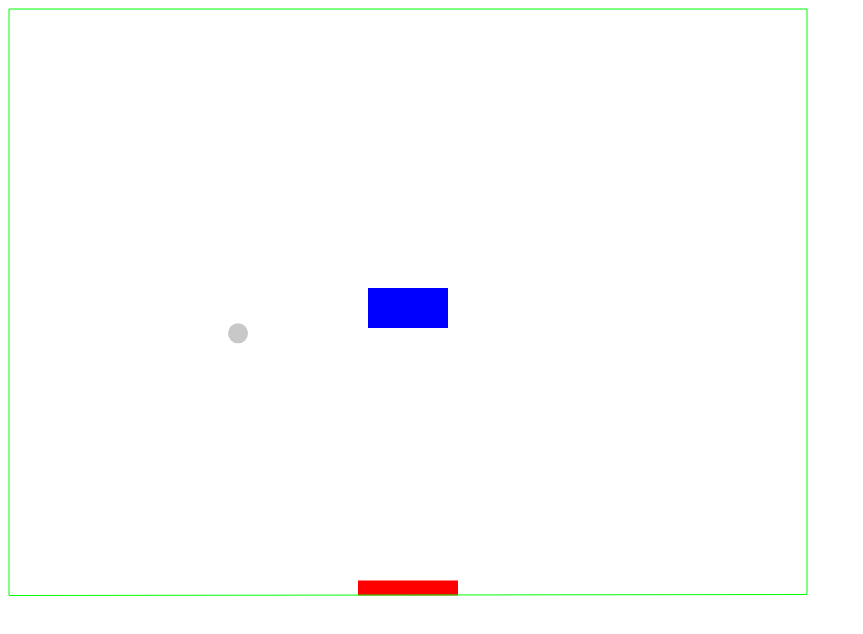
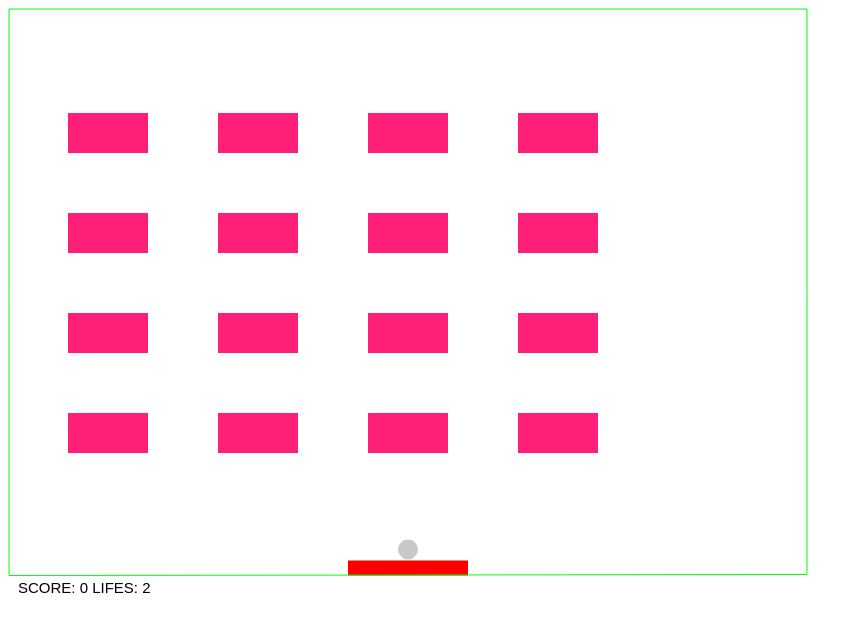
Before and after one commit to KhorAMus/-, a plain HTML site: page arkanoid/index.html in a window 1280 px wide. Shown: the whole page, without its empty margins (0-863 px from the left). Drawn offline with Linux system fonts and the light colour scheme.

Commit message:
Many many changes
Project is ready to pass.

```diff
--- a/arkanoid/Ball.js
+++ b/arkanoid/Ball.js
@@ -3,14 +3,16 @@
  */
 if(window.arkanoid == undefined) window.arkanoid = {};
 //Конструктор объекта, представляющего собой шар для разбивания кирпичей
-window.arkanoid.Ball = function() {
+window.arkanoid.Ball = function(gameField) {
     this.radius;
 
     this.direction; // Направление, заданное как объект Direction
     this.xCenterPosition;
     this.yCenterPosition;
     this.velocity;
-    this.gameField;
+    this.gameField = gameField;
+    var collideBrickSound = new Audio("sounds/Collide1.wav");
+    var collideBorderOrPlatformSound = new Audio("sounds/Collide2.wav");
 
 
 
@@ -26,6 +28,9 @@ window.arkanoid.Ball = function() {
     };
     var self = this;
     this.move = function move(secondsElapsed){
+        if(gameField.isStartState){
+            return;
+        }
         // Столкновение платформы и шара
         // При столкновении шар приобретает новое направление,
         // заданное в Paddle через функцию collideResolve. При этом шар игнорирует своё старое направление
@@ -39,6 +44,7 @@ window.arkanoid.Ball = function() {
                     j: -Math.sin(newDirectionAngle)
                 };
                 self.direction = new window.arkanoid.Direction(directionVector);
+                collideBorderOrPlatformSound.play();
             }
         }
         else {
@@ -74,7 +80,6 @@ window.arkanoid.Ball = function() {
         coordinateResearch();
         this.xCenterPosition += secondsElapsed * this.velocity * this.direction.getUnionVector().i;
         this.yCenterPosition += secondsElapsed * this.velocity * this.direction.getUnionVector().j;
-
         console.log(this.direction.getUnionVector().i + " " + this.direction.getUnionVector().j);
     };
     function collideResearch(){
@@ -140,23 +145,33 @@ window.arkanoid.Ball = function() {
                 }
             }
         }
-        // TODO вызов метода увеличения очков (метод ещё не создан)
+
+        // увеличение очков
+        if(touchedBricksIndices.length > 0){
+            self.gameField.game.score+= touchedBricksIndices.length;
+            collideBrickSound.play();
+        }
+
+
         hitBricks(touchedBricksIndices);
         // учтём точки пересечения шара и границ
         //правая сторона
         if (((self.xCenterPosition + self.radius) >= self.gameField.width)&&
         (beams.some(function(beam){return beam.isIntersectVerticalSide(self.gameField.width, 0, self.gameField.height);}))){
             normalAngles.push(Math.PI);
+            collideBorderOrPlatformSound.play();
         }
         //левая сторона
         if (((self.xCenterPosition - self.radius) <= 0) &&
         (beams.some(function(beam){return beam.isIntersectVerticalSide(0, 0, self.gameField.height);}))){
             normalAngles.push(0);
+            collideBorderOrPlatformSound.play();
         }
         //верхняя сторона
         if (((self.yCenterPosition - self.radius) <= 0) &&
         (beams.some(function(beam){return beam.isIntersectHorizontalSide(0, 0, self.gameField.width);}))){
             normalAngles.push(1.5*Math.PI);
+            collideBorderOrPlatformSound.play();
         }
         // столкновение платформы и шара
 
@@ -165,6 +180,7 @@ window.arkanoid.Ball = function() {
             var normalAngleToPuddle = self.gameField.paddle.collideResolve(self.xCenterPosition);
             if (normalAngleToPuddle != null){
                 normalAngles.push(normalAngleToPuddle);
+
             }
         }
 
--- a/arkanoid/Beam.js
+++ b/arkanoid/Beam.js
@@ -4,7 +4,7 @@
 
 if(window.arkanoid == undefined) window.arkanoid = {};
 
-window.arkanoid.Beam = function () {
+window.arkanoid.Beam = function Beam() {
     var VectorProcedures = window.arkanoid.VectorProcedures;
     var self = this;
     // Точка исхода луча
--- a/arkanoid/Brick.js
+++ b/arkanoid/Brick.js
@@ -3,18 +3,18 @@
  */
 if(window.arkanoid == undefined) window.arkanoid = {};
 
-window.arkanoid.Brick = function(){
-    this.width;
-    this.height;
+window.arkanoid.Brick = function(gameField){
+    this.width=80;
+    this.height=40;
     var self = this;
 
     //При уменьшении параметра hitPoints цвет кирпича будет меняться
     //с Colors[hitPoints - 1] до Colors[0];
-    this.colors; // colors specified by window.arkanoid.Color[]
-    this.xCenterPosition;
-    this.yCenterPosition;
-    this.gameField;
-    this.hitPoints; // Сколько раз шар должен ударить по кирпичу, чтобы тот разбился
+    this.colors = [new window.arkanoid.Color(255,0,255)]; // colors specified by window.arkanoid.Color[]
+    this.xCenterPosition = 100;
+    this.yCenterPosition = 100;
+    this.gameField = gameField;
+    this.hitPoints = 1; // Сколько раз шар должен ударить по кирпичу, чтобы тот разбился
     this.draw = function draw(){
         var leftUpCornerX = this.xCenterPosition - this.width/2;
         var leftUpCornerY = this.yCenterPosition - this.height/2;
@@ -22,4 +22,5 @@ window.arkanoid.Brick = function(){
         this.gameField.canvasContext.fillRect(leftUpCornerX, leftUpCornerY, this.width, this.height);
     };
 
+
 };
--- a/arkanoid/Direction.js
+++ b/arkanoid/Direction.js
@@ -6,7 +6,7 @@ if(window.arkanoid == undefined) window.arkanoid = {};
 //Direction задаёт направление. При передаче в конструктор нулевого вектора
 //направление станет равным направлению вектора (0,-1)
 //принимает объект с числовыми полями i и j
-window.arkanoid.Direction = function(vector){
+window.arkanoid.Direction = function Direction(vector){
     var vectorCopy = {};
     vectorCopy.i = vector.i;
     vectorCopy.j = vector.j;
--- /dev/null
+++ b/arkanoid/Game.js
@@ -0,0 +1,377 @@
+/**
+ * Created by khoramus on 18.12.2015.
+ */
+if(window.arkanoid == undefined) window.arkanoid = {};
+window.arkanoid.Game = function Game() {
+
+
+
+    var self = this;
+    var canvas = document.querySelector("#mainCanvas");
+    var context = canvas.getContext("2d");
+    var isGameOver = false;
+    this.score = 0;
+    this.lifes = 2;
+    this.gameField = new window.arkanoid.GameField(self);
+
+    // определяет уровень сложности
+    this.level = 0;
+
+    var WIDTH = 800;
+    var HEIGHT = 600;
+    var isLeftButtonPressed = false;
+    var isRightButtonPressed = false;
+    window.onkeydown = function (event) {
+        var pressedKey = event.keyCode;
+        self.gameField.isStartState = false;
+        switch (pressedKey) {
+            case 65:
+                isLeftButtonPressed = true;
+                isRightButtonPressed = false;
+                break;
+            case 68:
+                isLeftButtonPressed = false;
+                isRightButtonPressed = true;
+                break;
+            case 37:
+                isLeftButtonPressed = true;
+                isRightButtonPressed = false;
+                break;
+            case 39:
+                isLeftButtonPressed = false;
+                isRightButtonPressed = true;
+                break;
+        }
+    };
+    function initGameField() {
+        self.gameField.paddle = createPaddle();
+        self.gameField.ball = createBall();
+        self.gameField.bricks= createBricks();
+        self.gameField.height = HEIGHT;
+        self.gameField.width = WIDTH;
+        self.gameField.isStartState=true;
+        self.gameField.deadHeight = self.gameField.paddle.height/2+self.gameField.paddle.yCenterPosition;
+        self.gameField.canvasContext = context;
+    }
+
+    function createPaddle() {
+        var paddle = new window.arkanoid.Paddle();
+        paddle.xCenterPosition = WIDTH / 2;
+        paddle.yCenterPosition = HEIGHT - 40;
+        paddle.length = 120;
+        paddle.height = 15;
+        paddle.color = new window.arkanoid.Color(255,0,0);
+        paddle.velocity = 190 + 9 * self.level;
+        paddle.gameField = self.gameField;
+        return paddle;
+    }
+
+    function createBall() {
+        var ball = new window.arkanoid.Ball(self.gameField);
+        ball.xCenterPosition = self.gameField.paddle.xCenterPosition;
+
+        ball.radius = 10;
+        ball.yCenterPosition = self.gameField.paddle.yCenterPosition - self.gameField.paddle.height/2 - 1
+        - ball.radius;
+        ball.direction = new window.arkanoid.Direction({i: 1, j: - 1});
+        ball.color = new window.arkanoid.Color(200,200,200);
+        ball.velocity = 200 + 10 * self.level;
+
+        return ball;
+    }
+    var bricksFigures = [createBricksFigure1(), createBricksFigureI(), createBricksFigureN(), createBricksFigureF(),
+        createBricksFigureO()];
+    function createBricks() {
+        var brickColors = [
+            new window.arkanoid.Color(255,30,120),
+            new window.arkanoid.Color(0,255,0),
+            new window.arkanoid.Color(0,0,255),
+            new window.arkanoid.Color(128,128,128),
+        ];
+        var bricks = bricksFigures[self.level % bricksFigures.length];
+        for(var i =0; i < bricks.length; i++){
+            var hitPoints = Math.floor(Math.random()+0.5 + self.level);
+            if (hitPoints<1){
+                hitPoints=1;
+            }
+            if(hitPoints > brickColors.length){
+                hitPoints = brickColors.length;
+            }
+
+            bricks[i].hitPoints=hitPoints;
+            bricks[i].colors=brickColors;
+        }
+        return bricks;
+    }
+
+    function createBricksFigure1() {
+        var bricksFigures = [];
+        for (var y = 425; y >=125; y-= 100) {
+            for (var x = 100; x<= 550; x+=150) {
+                var brick = new window.arkanoid.Brick(self.gameField);
+                brick.xCenterPosition = x;
+                brick.yCenterPosition = y;
+                bricksFigures.push(brick);
+            }
+        }
+        return bricksFigures;
+    }
+
+    function createBricksFigureI(){
+        var bricksFigures = [];
+        for (var x = 125; x <= 625; x+= 500){
+            for(var y = 400; y >= 100; y-=100){
+                var brick = new window.arkanoid.Brick(self.gameField);
+                brick.xCenterPosition = x;
+                brick.yCenterPosition = y;
+                brick.width = 40;
+                brick.height = 80;
+                bricksFigures.push(brick);
+            }
+        }
+        for (var x =200; x<=550;x+=50){
+            y=625 - x;
+            brick = new window.arkanoid.Brick(self.gameField);
+            brick.xCenterPosition = x;
+            brick.yCenterPosition = y;
+            bricksFigures.push(brick);
+        }
+        return bricksFigures;
+    }
+
+    function createBricksFigureN(){
+        var bricksFigures = [];
+        for (var x = 125; x <= 475; x+= 350){
+            for(var y = 400; y >= 100; y-=100){
+                brick = new window.arkanoid.Brick(self.gameField);
+                brick.xCenterPosition = x;
+                brick.yCenterPosition = y;
+                brick.width = 40;
+                brick.height = 80;
+                bricksFigures.push(brick);
+            }
+        }
+        for(var x=200; x<=400; x+=100){
+            y=250;
+            brick = new window.arkanoid.Brick(self.gameField);
+            brick.xCenterPosition = x;
+            brick.yCenterPosition = y;
+            bricksFigures.push(brick);
+        }
+        return bricksFigures;
+    }
+
+    function createBricksFigureF(){
+        var bricksFigures = [];
+        for(var y =450; y>=50; y-=100){
+            var x =400;
+            var brick = new window.arkanoid.Brick(self.gameField);
+            brick.xCenterPosition = x;
+            brick.yCenterPosition = y;
+            brick.width = 40;
+            brick.height = 80;
+            bricksFigures.push(brick);
+        }
+        brick = new window.arkanoid.Brick(self.gameField);
+        brick.xCenterPosition = 300;
+        brick.yCenterPosition = 375;
+        bricksFigures.push(brick);
+        brick = new window.arkanoid.Brick(self.gameField);
+        brick.xCenterPosition = 300;
+        brick.yCenterPosition = 25;
+        bricksFigures.push(brick);
+        brick = new window.arkanoid.Brick(self.gameField);
+        brick.xCenterPosition = 250;
+        brick.yCenterPosition = 75;
+        bricksFigures.push(brick);
+        brick = new window.arkanoid.Brick(self.gameField);
+        brick.xCenterPosition = 250;
+        brick.yCenterPosition = 325;
+        bricksFigures.push(brick);
+        brick = new window.arkanoid.Brick(self.gameField);
+        brick.xCenterPosition = 200;
+        brick.yCenterPosition = 275;
+        bricksFigures.push(brick);
+        brick = new window.arkanoid.Brick(self.gameField);
+        brick.xCenterPosition = 200;
+        brick.yCenterPosition = 125;
+        bricksFigures.push(brick);
+
+        brick = new window.arkanoid.Brick(self.gameField);
+        brick.xCenterPosition = 500;
+        brick.yCenterPosition = 375;
+        bricksFigures.push(brick);
+        brick = new window.arkanoid.Brick(self.gameField);
+        brick.xCenterPosition = 500;
+        brick.yCenterPosition = 25;
+        bricksFigures.push(brick);
+        brick = new window.arkanoid.Brick(self.gameField);
+        brick.xCenterPosition = 550;
+        brick.yCenterPosition = 75;
+        bricksFigures.push(brick);
+        brick = new window.arkanoid.Brick(self.gameField);
+        brick.xCenterPosition = 550;
+        brick.yCenterPosition = 325;
+        bricksFigures.push(brick);
+        brick = new window.arkanoid.Brick(self.gameField);
+        brick.xCenterPosition = 600;
+        brick.yCenterPosition = 275;
+        bricksFigures.push(brick);
+        brick = new window.arkanoid.Brick(self.gameField);
+        brick.xCenterPosition = 600;
+        brick.yCenterPosition = 125;
+        bricksFigures.push(brick);
+        for(var x = 175; x <=625; x += 450) {
+            var y =200;
+            brick = new window.arkanoid.Brick(self.gameField);
+            brick.xCenterPosition = x;
+            brick.yCenterPosition = y;
+            brick.width = 40;
+            brick.height = 80;
+            bricksFigures.push(brick);
+        }
+        return bricksFigures;
+
+    }
+
+    function createBricksFigureO(){
+        var bricksFigures = [];
+        var brick = new window.arkanoid.Brick(self.gameField);
+        brick.xCenterPosition = 300;
+        brick.yCenterPosition = 375;
+        bricksFigures.push(brick);
+        brick = new window.arkanoid.Brick(self.gameField);
+        brick.xCenterPosition = 300;
+        brick.yCenterPosition = 25;
+        bricksFigures.push(brick);
+        brick = new window.arkanoid.Brick(self.gameField);
+        brick.xCenterPosition = 250;
+        brick.yCenterPosition = 75;
+        bricksFigures.push(brick);
+        brick = new window.arkanoid.Brick(self.gameField);
+        brick.xCenterPosition = 250;
+        brick.yCenterPosition = 325;
+        bricksFigures.push(brick);
+        brick = new window.arkanoid.Brick(self.gameField);
+        brick.xCenterPosition = 200;
+        brick.yCenterPosition = 275;
+        bricksFigures.push(brick);
+        brick = new window.arkanoid.Brick(self.gameField);
+        brick.xCenterPosition = 200;
+        brick.yCenterPosition = 125;
+        bricksFigures.push(brick);
+
+        var brick = new window.arkanoid.Brick(self.gameField);
+        brick.xCenterPosition = 500;
+        brick.yCenterPosition = 375;
+        bricksFigures.push(brick);
+        brick = new window.arkanoid.Brick(self.gameField);
+        brick.xCenterPosition = 500;
+        brick.yCenterPosition = 25;
+        bricksFigures.push(brick);
+        brick = new window.arkanoid.Brick(self.gameField);
+        brick.xCenterPosition = 550;
+        brick.yCenterPosition = 75;
+        bricksFigures.push(brick);
+        brick = new window.arkanoid.Brick(self.gameField);
+        brick.xCenterPosition = 550;
+        brick.yCenterPosition = 325;
+        bricksFigures.push(brick);
+        brick = new window.arkanoid.Brick(self.gameField);
+        brick.xCenterPosition = 600;
+        brick.yCenterPosition = 275;
+        bricksFigures.push(brick);
+        brick = new window.arkanoid.Brick(self.gameField);
+        brick.xCenterPosition = 600;
+        brick.yCenterPosition = 125;
+        bricksFigures.push(brick);
+        for(var x = 175; x <=625; x += 450) {
+            var y =200;
+            var brick = new window.arkanoid.Brick(self.gameField);
+            brick.xCenterPosition = x;
+            brick.yCenterPosition = y;
+            brick.width = 40;
+            brick.height = 80;
+            bricksFigures.push(brick);
+        }
+        for(var y = 375; y >=20 ; y -=350){
+            x=400;
+            var brick = new window.arkanoid.Brick(self.gameField);
+            brick.xCenterPosition = x;
+            brick.yCenterPosition = y;
+            bricksFigures.push(brick);
+        }
+        return bricksFigures;
+    }
+
+
+
+
+
+    var looseSound = new Audio("sounds/Loose.wav");
+    function checkLifeDecreaseCondition(){
+        var ball = self.gameField.ball;
+        if(ball.yCenterPosition + ball.radius > self.gameField.deadHeight){
+            self.lifes --;
+            self.gameField.paddle.xCenterPosition = WIDTH / 2;
+            ball.xCenterPosition = self.gameField.paddle.xCenterPosition;
+            ball.yCenterPosition = self.gameField.paddle.yCenterPosition - self.gameField.paddle.height/2 - 1
+                - ball.radius;
+            ball.direction = new window.arkanoid.Direction({i:1, j:-1});
+            self.gameField.isStartState=true;
+            isLeftButtonPressed = isRightButtonPressed =false;
+            looseSound.play();
+        }
+    }
+
+    function checkLooseCondition(){
+        if(self.lifes <0){
+            isGameOver = true;
+        }
+    }
+
+    function checkLevelCompletenessConditions() {
+        if(self.gameField.bricks.length ==0){
+            self.level++;
+            initGameField();
+            isLeftButtonPressed = isRightButtonPressed = false;
+        }
+
+
+    }
+
+    function checkConditions() {
+        checkLifeDecreaseCondition();
+        checkLooseCondition();
+        checkLevelCompletenessConditions();
+    }
+
+    function drawStatistics() {
+        context.fillStyle = (new window.arkanoid.Color(0,0,0)).toString();
+        context.font = "15px Arial";
+        context.fillText("SCORE: " + self.score + " LIFES: " + self.lifes ,10,HEIGHT - 15);
+    }
+
+    var lastTime =0;
+    this.run = function run(){
+        initGameField();
+        requestAnimationFrame(function redraw(timeStamp) {
+            context.clearRect(0, 0, WIDTH, HEIGHT);
+            if (isGameOver){
+                context.fillStyle = (new window.arkanoid.Color(255,0,0)).toString();
+                context.font = "50px Times new roman";
+                context.fillText("Вы проиграли!", 200, 120);
+                context.fillText("Результат: " + self.score, 200, 200);
+            }
+            else {
+                var deltaTime = (timeStamp - lastTime) / 1000;
+                lastTime = timeStamp;
+                checkConditions();
+                self.gameField.move(isLeftButtonPressed, isRightButtonPressed, deltaTime);
+                self.gameField.draw();
+                drawStatistics();
+            }
+            requestAnimationFrame(redraw);
+        });
+    }
+}
--- a/arkanoid/GameField.js
+++ b/arkanoid/GameField.js
@@ -2,7 +2,7 @@
  * Created by khoramus on 28.11.2015.
  */
 if(window.arkanoid == undefined) window.arkanoid = {};
-window.arkanoid.GameField = function(){
+window.arkanoid.GameField = function GameField(game){
     // height и width определяют границы за которые не может вылететь шар
     this.height;
     this.width;
@@ -16,8 +16,12 @@ window.arkanoid.GameField = function(){
     this.ball;
     // Платформа на поле
     this.paddle;
+    // Если равно true, то ничего не должно двигаться
+    this.isStartState = true;
 
-    this.draw = function(){
+    this.game = game;
+
+    this.draw = function draw(){
         this.canvasContext.clearRect(0, 0, this.width, this.height);
         this.bricks.forEach(function(brick, i) {
             brick.draw();
@@ -39,7 +43,7 @@ window.arkanoid.GameField = function(){
     }
 
 
-    this.move = function(isLeftButtonPressed, isRightButtonPressed, secondsElapsed){
+    this.move = function move(isLeftButtonPressed, isRightButtonPressed, secondsElapsed){
         if(isLeftButtonPressed){
             this.paddle.shiftLeft(secondsElapsed);
         }
--- a/arkanoid/Paddle.js
+++ b/arkanoid/Paddle.js
@@ -21,14 +21,14 @@ window.arkanoid.Paddle = function(){
     };
     // Сдвиг Paddle влево. Принимает число секунд прошедшее с последнего
     // момента отрисовки
-    this.shiftLeft = function(secondsElapsed){
+    this.shiftLeft = function shiftLeft(secondsElapsed){
         if((this.xCenterPosition - this.length / 2) > 0){
             this.xCenterPosition -= secondsElapsed * this.velocity;
         }
     };
     // Сдвиг Paddle вправо. Принимает число секунд прошедшее с последнего
     // момента отрисовки
-    this.shiftRight = function(secondsElapsed){
+    this.shiftRight = function shiftRight(secondsElapsed){
         if((this.xCenterPosition + this.length / 2) < this.gameField.width){
             this.xCenterPosition += secondsElapsed * this.velocity;
         }
@@ -56,7 +56,7 @@ window.arkanoid.Paddle = function(){
 
 // Задаёт Paddle со стандартными параметрами
 // Принимает объект GameField
-window.arkanoid.Paddle.createDefault = function(gameField){
+window.arkanoid.Paddle.createDefault = function createDefaultPaddle(gameField){
     var defaultPaddle = new window.arkanoid.Paddle();
     defaultPaddle.length = 100;
     defaultPaddle.height = 15;
--- a/arkanoid/mainLoop.js
+++ b/arkanoid/mainLoop.js
@@ -2,82 +2,8 @@
  * Created by khoramus on 26.11.2015.
  */
 if(window.arkanoid == undefined) window.arkanoid = {};
+
 (function () {
-    var WIDTH = 800;
-    var HEIGHT = 600;
-
-    var canvas = document.querySelector("#mainCanvas");
-    var context = canvas.getContext("2d");
-    var isLeftButtonPressed = false;
-    var isRightButtonPressed = false;
-
-    var testGameField = new window.arkanoid.GameField();
-    testGameField.width = WIDTH;
-    testGameField.height = HEIGHT;
-    testGameField.canvasContext = context;
-
-    var brickColors = [
-        new window.arkanoid.Color(255,0,0),
-        new window.arkanoid.Color(0,255,0),
-        new window.arkanoid.Color(0,0,255),
-        new window.arkanoid.Color(128,128,128),
-    ];
-    var testBrick = new window.arkanoid.Brick();
-    testBrick.width = 80;
-    testBrick.height = 40;
-    testBrick.colors = brickColors;
-    testBrick.xCenterPosition = WIDTH /2;
-    testBrick.yCenterPosition = HEIGHT/2;
-    testBrick.hitPoints =4;
-    testBrick.gameField = testGameField;
-    var bricks = [testBrick];
-
-
-    testGameField.bricks =bricks;
-    testGameField.ball = window.arkanoid.Ball.createDefault(testGameField);
-    testGameField.paddle = window.arkanoid.Paddle.createDefault(testGameField);
-    testGameField.deadHeight = testGameField.paddle.height/2+testGameField.paddle.yCenterPosition;
-
-
-    var puddle = window.arkanoid.Paddle.createDefault(context);
-    var lastTime = 0;
-
-    requestAnimationFrame(function redraw(timeStamp) {
-        context.clearRect(0, 0, WIDTH, HEIGHT);
-        var deltaTime = (timeStamp - lastTime) / 1000;
-        lastTime = timeStamp;
-        testGameField.move(isLeftButtonPressed, isRightButtonPressed, deltaTime);
-        testGameField.draw();
-
-        requestAnimationFrame(redraw);
-
-    });
-    window.onkeydown = function (event) {
-        var pressedKey = event.keyCode;
-        switch (pressedKey) {
-            case 65:
-                isLeftButtonPressed = true;
-                isRightButtonPressed = false;
-                break;
-
-            case 68:
-                isLeftButtonPressed = false;
-                isRightButtonPressed = true;
-                break;
-            case 37:
-                isLeftButtonPressed = true;
-                isRightButtonPressed = false;
-                break;
-
-            case 39:
-                isLeftButtonPressed = false;
-                isRightButtonPressed = true;
-                break;
-        }
-    };
-    /*
-     window.onkeyup = function(event){
-     xVelocity=0;
-     };*/
-
+    var game = new window.arkanoid.Game();
+    game.run();
 })();
```
Also changed, not shown: arkanoid/index.html (+1 -0 lines).
